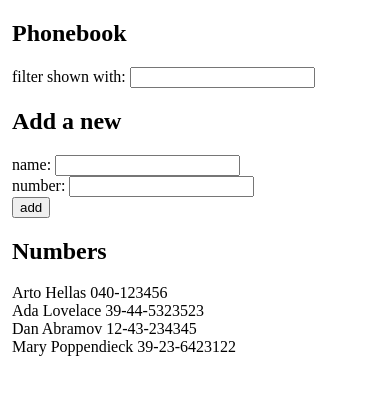
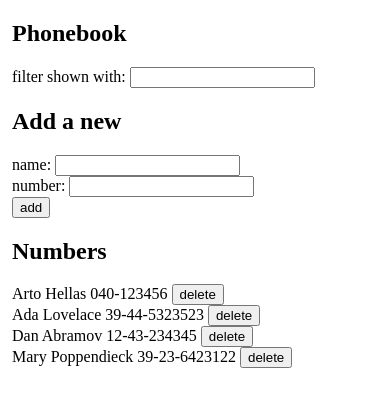
Before and after one commit to pashazzz/fullstackopen2020, a React (Create React App) app in the folder part2/phonebook/: page / in a window 390 px wide. Shown: the top 406 px of the page. Built offline with nearby package versions, Linux system fonts and the light colour scheme; data requests are answered from the project's data file.

Commit message:
Exercises 2.15.-2.18, Phonebook (DB: CRUD)

```diff
--- a/part2/phonebook/src/App.js
+++ b/part2/phonebook/src/App.js
@@ -1,5 +1,5 @@
 import React, { useState, useEffect } from 'react'
-import axios from 'axios'
+import dbApi from './services/dbApi'
 import Filter from './components/Filter'
 import PersonForm from './components/PersonForm'
 import Persons from './components/Persons'
@@ -11,9 +11,9 @@
   const [ filterName, setFilterName ] = useState('')
 
   useEffect(() => {
-    axios.get('http://localhost:3001/persons')
-      .then(response => {
-        setPersons(response.data)
+    dbApi.getAll()
+      .then(persons => {
+        setPersons(persons)
       })
   }, [])
 
@@ -26,9 +26,11 @@
   const saveNewPerson = event => {
     event.preventDefault();
 
-    if (persons.some(person => person.name === newName)) {
-      alert(`${newName} is already added to phonebook`)
-      return;
+    const exist = persons.find(person => person.name === newName);
+    if (exist !== undefined) {
+      if (!window.confirm(`${newName} is already added to phonebook, replace the old number with a new one?`)) {
+        return;
+      }
     }
     if (newName === '') {
       return;
@@ -39,9 +41,27 @@
       number: newNumber,
     }
 
-    setPersons(persons.concat(newObject));
+    if (exist !== undefined) {
+      dbApi.update(exist.id, newObject)
+        .then(returnedPerson => {
+          setPersons(persons.map(person => person.id === returnedPerson.id ? returnedPerson : person));
+        })
+    } else {
+      dbApi.create(newObject)
+        .then(returnedPerson => {
+          setPersons(persons.concat(returnedPerson));
+        })
+    }
+
     setNewName('');
     setNewNumber('');
+  }
+
+  const handleRemove = id => {
+    dbApi.remove(id)
+      .then(() => {
+        setPersons(persons.filter(person => person.id !== id ))
+      })
   }
 
   return (
@@ -61,7 +81,10 @@
         </div>
       </form>
       <h2>Numbers</h2>
-      <Persons personsToShow={personsToShow} />
+      <Persons
+        personsToShow={personsToShow}
+        handleRemove={handleRemove}
+      />
     </div>
   )
 }
--- a/part2/phonebook/src/components/Person.js
+++ b/part2/phonebook/src/components/Person.js
@@ -1,5 +1,16 @@
 import React from 'react'
 
-const Person = ({ person }) => <div>{person.name} {person.number}</div>
+const Person = ({ person, handleRemove }) => {
+
+    const wantRemove = () => {
+        if (window.confirm(`Delete ${person.name} ?`)) {
+            handleRemove(person.id)
+        }
+    }
+
+    return (
+        <div>{person.name} {person.number} <button onClick={wantRemove}>delete</button></div>
+    )
+}
 
 export default Person
--- a/part2/phonebook/src/components/Persons.js
+++ b/part2/phonebook/src/components/Persons.js
@@ -1,8 +1,8 @@
 import React from 'react'
 import Person from './Person'
 
-const Persons = ({ personsToShow }) => (
-    personsToShow.map(person => <Person key={person.name} person={person} />)
+const Persons = ({ personsToShow, handleRemove }) => (
+    personsToShow.map(person => <Person key={person.name} person={person} handleRemove={handleRemove} />)
 )
 
 export default Persons
--- /dev/null
+++ b/part2/phonebook/src/services/dbApi.js
@@ -0,0 +1,25 @@
+import axios from 'axios'
+
+const baseUrl = 'http://localhost:3001/persons'
+
+const getAll = () => {
+    const request = axios.get(baseUrl)
+    return request.then(response => response.data)
+}
+
+const create = newObject => {
+    const request = axios.post(baseUrl, newObject)
+    return request.then(response => response.data)
+}
+
+const update = (id, newObject) => {
+    const request = axios.put(`${baseUrl}/${id}`, newObject)
+    return request.then(response => response.data)
+}
+
+const remove = id => {
+    const request = axios.delete(`${baseUrl}/${id}`)
+    return request.then(response => response.data)
+}
+
+export default { getAll, create, update, remove }
```
